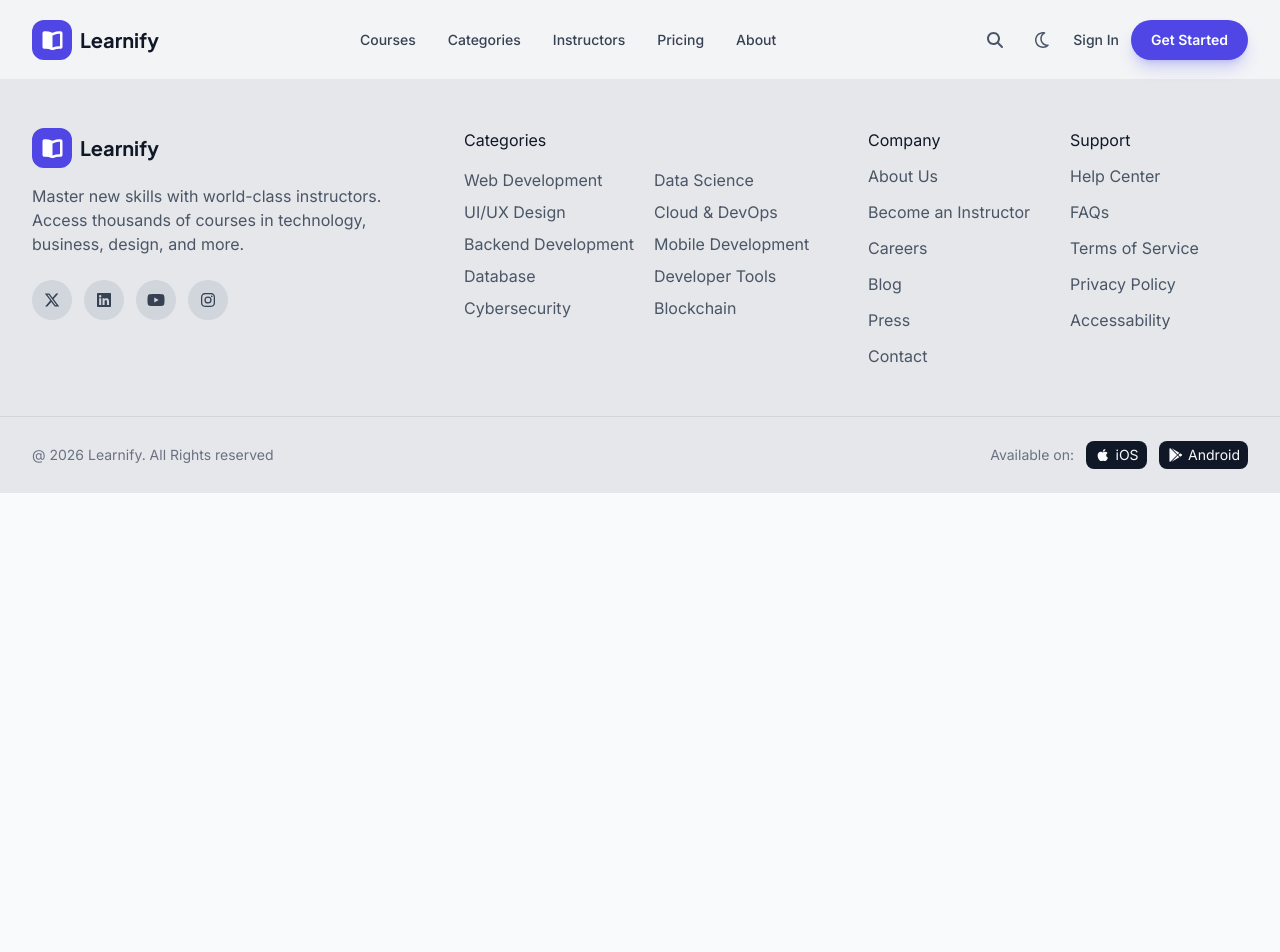
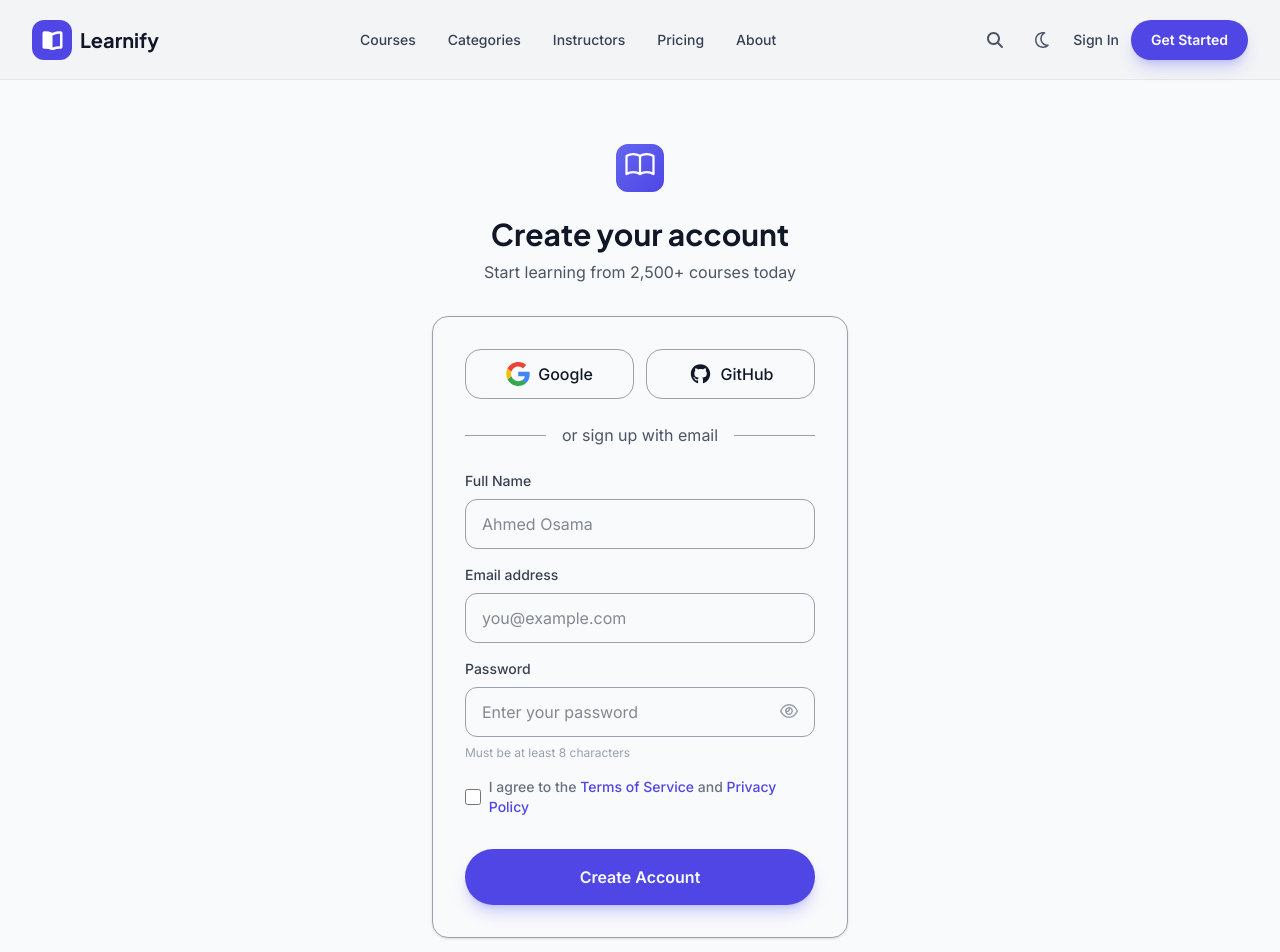
Before and after one commit to Ahmed-Osama99/learnify, a React (Vite) app: page /signup in a window 1280 px wide. Shown: the top 952 px of the page. Before the commit the page ends 800 px from the top, so only its background shows below. Built offline with nearby package versions, Linux system fonts and the light colour scheme.

Commit message:
Add Sign up page

```diff
--- a/src/App.jsx
+++ b/src/App.jsx
@@ -9,6 +9,7 @@ import Courses from "./pages/Courses/Courses";
 import Categories from "./pages/categories/Categories";
 import Instructors from "./pages/Instructors/Instructors";
 import SignIn from "./pages/Sign in/SignIn";
+import SignUp from "./pages/Signup/SignUp";
 function App() {
   return (
     <>
@@ -20,6 +21,7 @@ function App() {
         <Route element={<Categories />} path="/categories" />
         <Route element={<Instructors />} path="/instructors" />
         <Route element={<SignIn/>} path="/login"/>
+        <Route element={<SignUp/>} path="/signup"/>
       </Routes>
       <Footer />
       <Analytics />
--- /dev/null
+++ b/src/pages/Signup/SignUp.jsx
@@ -0,0 +1,169 @@
+import { useState } from "react";
+import { Link } from "react-router-dom";
+import { Helmet } from "react-helmet-async";
+import { FontAwesomeIcon } from "@fortawesome/react-fontawesome";
+import { faEye, faEyeSlash } from "@fortawesome/free-regular-svg-icons";
+import { faGithub } from "@fortawesome/free-brands-svg-icons";
+import googleIcon from "/src/google-svg.svg";
+
+const SignUp = () => {
+  const [isPasswordVisiable, setIsPasswordVisiable] = useState(false);
+
+  const togglePassword = () => {
+    setIsPasswordVisiable((p) => !p);
+  };
+  return (
+    <>
+      <Helmet>
+        <title>Create Account | Learnify</title>
+      </Helmet>
+      <main>
+        <section className="mx-auto w-full max-w-md! px-4 py-16!">
+          {/* logo */}
+          <div className="mx-auto text-center">
+            <img
+              src="/favicon.svg"
+              className="mx-auto w-12"
+              alt="Learnify Logo"
+            />
+            <h1 className="font-display mt-6 text-3xl font-bold">
+              Create your account
+            </h1>
+            <p className="mt-2 text-gray-600">
+              Start learning from 2,500+ courses today
+            </p>
+          </div>
+          {/* sign in form */}
+          <div className="mt-8 rounded-2xl border border-gray-400 p-8 shadow-sm dark:border-gray-800 dark:bg-gray-900">
+            {/* social login*/}
+            <div className="text-md flex items-center justify-center gap-3 font-medium">
+              <button className="flex flex-1 items-center justify-center gap-2 rounded-2xl border border-gray-400 px-8 py-3 transition-colors hover:bg-gray-100 dark:border-gray-700 dark:bg-gray-800 dark:hover:bg-gray-700">
+                <img src={googleIcon} alt="Google icon" className="w-6" />
+                <span>Google</span>
+              </button>
+              <button className="flex flex-1 items-center justify-center gap-2 rounded-2xl border border-gray-400 px-8 py-3 transition-colors hover:bg-gray-100 dark:border-gray-700 dark:bg-gray-800 dark:hover:bg-gray-700">
+                <FontAwesomeIcon size="lg" icon={faGithub} />
+                <span>GitHub</span>
+              </button>
+            </div>
+            {/* Divider */}
+            <div className="my-6 flex items-center">
+              <div className="h-px flex-1 bg-gray-400 dark:bg-gray-600"></div>
+              <span className="px-4 text-gray-600 dark:text-gray-400">
+                or sign up with email
+              </span>
+              <div className="h-px flex-1 bg-gray-400 dark:bg-gray-600"></div>
+            </div>
+            <form>
+              {/* name input */}
+              <div>
+                <label
+                  htmlFor="name"
+                  className="block text-sm font-medium text-gray-700 dark:text-gray-300"
+                >
+                  Full Name
+                </label>
+                <input
+                  required
+                  id="name"
+                  type="name"
+                  name="name"
+                  placeholder="Ahmed Osama"
+                  className="mt-2 w-full rounded-xl border border-gray-400 px-4 py-3 focus:border-primary-500 dark:border-gray-700 dark:bg-gray-800"
+                />
+              </div>
+              {/* email input */}
+              <div className="mt-4">
+                <label
+                  htmlFor="email"
+                  className="block text-sm font-medium text-gray-700 dark:text-gray-300"
+                >
+                  Email address
+                </label>
+                <input
+                  required
+                  id="email"
+                  type="email"
+                  name="email"
+                  placeholder="you@example.com"
+                  className="mt-2 w-full rounded-xl border border-gray-400 px-4 py-3 focus:border-primary-500 dark:border-gray-700 dark:bg-gray-800"
+                />
+              </div>
+              {/* password input */}
+              <div className="mt-4">
+                <div className="flex items-center justify-between">
+                  <label
+                    htmlFor="password"
+                    className="text-sm font-medium text-gray-700 dark:text-gray-300"
+                  >
+                    Password
+                  </label>
+                </div>
+                <div className="relative">
+                  <input
+                    required
+                    type={isPasswordVisiable ? "text" : "password"}
+                    name="password"
+                    id="password"
+                    className="mt-2 w-full rounded-xl border border-gray-400 px-4 py-3 focus:border-primary-500 dark:border-gray-700 dark:bg-gray-800"
+                    placeholder="Enter your password"
+                  />
+                  <button
+                    type="button"
+                    aria-label="Toggle password visability"
+                    className="absolute top-5 right-4 text-gray-400 hover:text-gray-600 dark:text-gray-300"
+                    onClick={togglePassword}
+                  >
+                    <FontAwesomeIcon
+                      icon={isPasswordVisiable ? faEyeSlash : faEye}
+                    />
+                  </button>
+                  <p className="text-xs mt-2 text-gray-400">Must be at least 8 characters</p>
+                </div>
+              </div>
+              {/* Terms And Policy */}
+              <div className="mt-4 flex items-center">
+                <input
+                  type="checkbox"
+                  name="terms"
+                  id="terms"
+                  className="h-4 w-4 rounded-sm"
+                  required
+                />
+                <label
+                  htmlFor="terms"
+                  className="ms-2 text-sm font-medium text-gray-500 dark:text-gray-400"
+                >
+                  I agree to the{" "}
+                  <Link className="text-primary-600" to="/terms">
+                    Terms of Service
+                  </Link>{" "}
+                  and{" "}
+                  <Link className="text-primary-600" to="/policy">
+                    Privacy Policy
+                  </Link>{" "}
+                </label>
+              </div>
+              {/* Submit */}
+              <button className="primary-btn" type="submit">
+                Create Account
+              </button>
+            </form>
+          </div>
+          {/* sign in*/}
+          <p className="text-md mt-8 text-center text-gray-700 dark:text-gray-400">
+            Already have an account?{" "}
+            <Link
+              to="/login"
+              className="font-semibold text-primary-600 hover:text-primary-700 dark:hover:text-primary-500"
+            >
+              Sign in
+            </Link>
+          </p>
+        </section>
+      </main>
+    </>
+  );
+};
+
+export default SignUp;
```
